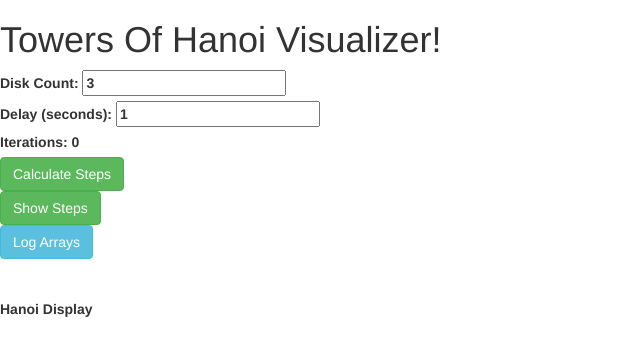
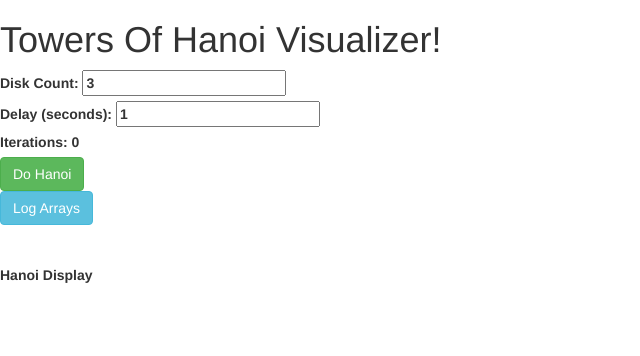
Before and after one commit to HazardDev/Hanoi, an Angular app: page / in a window 1280 px wide. Shown: the top 356 px of the page, without its empty margins (0-640 px from the left). Built offline with nearby package versions, Linux system fonts and the light colour scheme.

Commit message:
Did some style changes

```diff
--- a/src/app/components/hanoi/hanoi.component.css
+++ b/src/app/components/hanoi/hanoi.component.css
@@ -2,7 +2,7 @@
   background: #FACA04;
   outline: solid 1px black;
   height: 15px;
-  margin-bottom: 1px;
+  margin: auto auto 1px auto;
 }
 
 .hanoi-view {
@@ -12,4 +12,5 @@
 
 .hanoi-tower {
   margin-right: 5px;
+  margin-left: 5px;
 }
--- a/src/app/components/hanoi/hanoi.component.html
+++ b/src/app/components/hanoi/hanoi.component.html
@@ -5,9 +5,7 @@
   <br>
   <label>Iterations: {{iterations}}</label>
   <br>
-  <button class="btn btn-success" (click)="hanoi()">Calculate Steps</button>
-  <br>
-  <button class="btn btn-success" (click)="changeView()">Show Steps</button>
+  <button class="btn btn-success" (click)="hanoi()">Do Hanoi</button>
   <br>
   <button class="btn btn-info" (click)="printArr()">Log Arrays</button>
 
--- a/src/app/components/hanoi/hanoi.component.ts
+++ b/src/app/components/hanoi/hanoi.component.ts
@@ -51,6 +51,8 @@ export class HanoiComponent {
 		this.C = []
 		this.viewState = [{A: [], B: [], C: []}]
 		this.doHanoi(this.disks, this.A, this.B, this.C);
+		this.viewState.push({A: [], B: [], C: this.C.slice()});
+		this.changeView();
 	}
 
 	printArr = function () {
@@ -65,12 +67,12 @@ export class HanoiComponent {
 		console.log("Change View Called");
 		console.log(this.viewState);
 		console.log(this.viewState.length);
-		for(let i = 0; i < this.viewState.length; i++){
-			console.log("In the for loop");
+		for(let i = 0; i < this.viewState.length - 1; i++){
+			console.log("In the for loop.");
 			setTimeout(() => {
-				console.log("In the timeout")
-				console.log(this.viewState);
+
 				this.viewState.shift();
+
 			}, 1000 * this.seconds * i);
 		}
 	}
```
